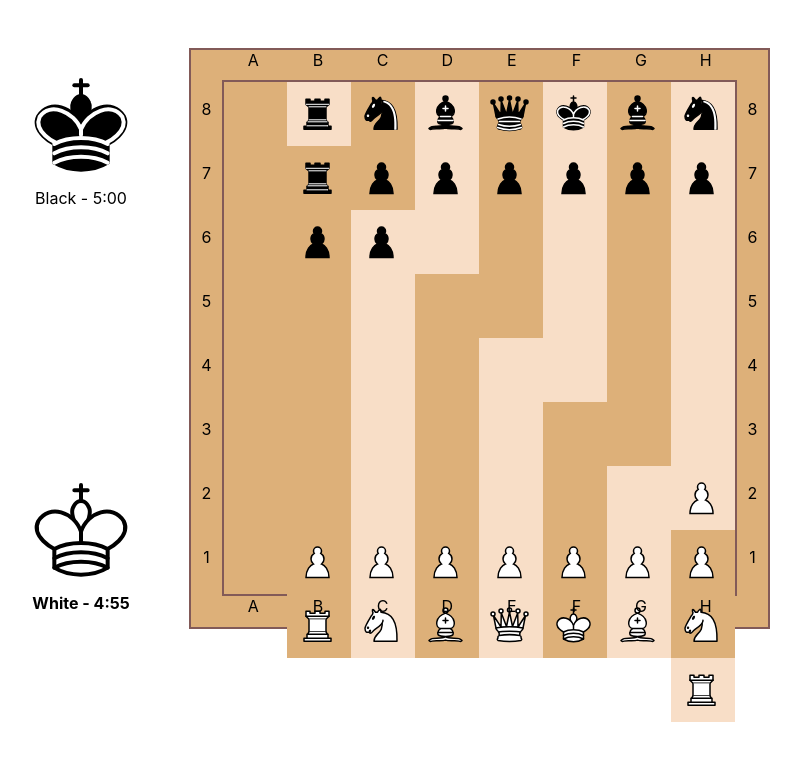
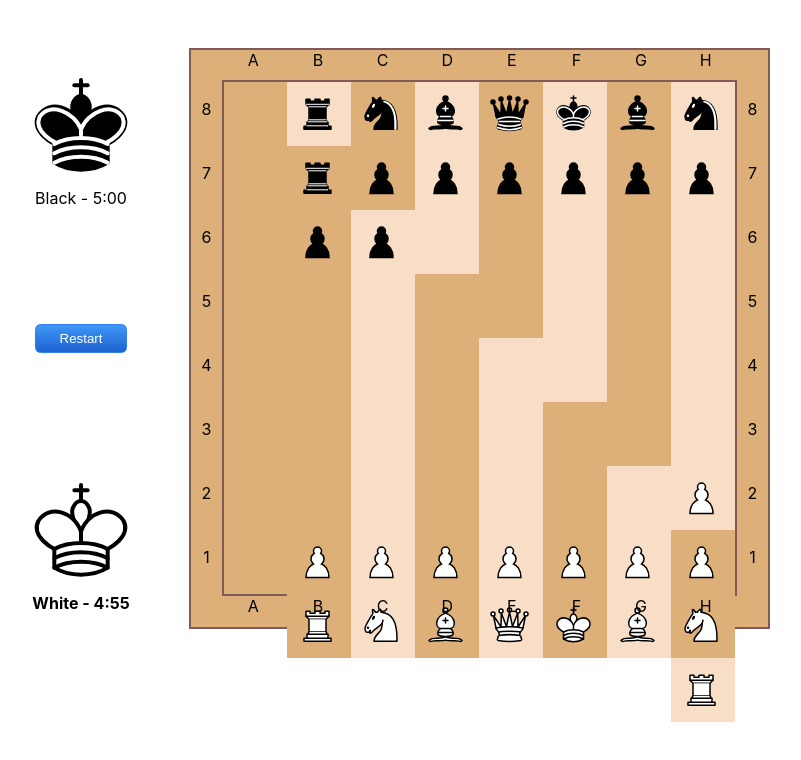
Before and after one commit to OlAndrey/React-Chess, a React (Create React App) app: page / in a window 1280 px wide. Shown: the top 760 px of the page, without its empty margins (11-812 px from the left). Built offline with nearby package versions, Linux system fonts and the light colour scheme.

Commit message:
chore(App): added the ability to restart the game

```diff
--- a/src/App.tsx
+++ b/src/App.tsx
@@ -1,3 +1,4 @@
+/* eslint-disable react-hooks/exhaustive-deps */
 import { useEffect, useState } from 'react'
 import BoardComponent from './Components/BoardComponent'
 import InfoGame from './Components/InfoGame'
@@ -6,20 +7,16 @@ import { Player } from './models/Player'
 
 function App() {
   const [board, setBoard] = useState<Board | null>(null)
-  const [whitePlayer, setWhitePlayer] = useState<Player>(new Player('white'))
-  const [blackPlayer, setBlackPlayer] = useState<Player>(new Player('black'))
+  const [whitePlayer] = useState<Player>(new Player('white'))
+  const [blackPlayer] = useState<Player>(new Player('black'))
   const [currentPlayer, setCurrentPlayer] = useState<Player | null>(null)
 
   const restart = () => {
-    const newWhitePlayer = new Player('white')
-    setCurrentPlayer(newWhitePlayer)
-    setWhitePlayer(newWhitePlayer)
-    setBlackPlayer(new Player('black'))
+    setCurrentPlayer(whitePlayer)
     const newBoard = new Board()
     newBoard.fill()
     newBoard.getFigures()
     setBoard(newBoard)
-    return newBoard
   }
 
   const changePlayer = () => {
@@ -36,12 +33,11 @@ function App() {
       board.checkCapture(currentPlayer.color)
       setBoard(board.copyBoard())
     }
-    // eslint-disable-next-line react-hooks/exhaustive-deps
   }, [currentPlayer])
 
   return (
     <div className='app'>
-      <InfoGame player={currentPlayer} time={300} />
+      <InfoGame player={currentPlayer} handler={restart} time={300} />
       <BoardComponent
         board={board}
         setBoard={setBoard}
--- a/src/Components/InfoGame.tsx
+++ b/src/Components/InfoGame.tsx
@@ -7,9 +7,10 @@ import blackPlayerIcon from '../Icons/Black_King.svg'
 interface IInfoGameProps {
   time: number
   player: Player | null
+  handler: () => void
 }
 
-const InfoGame: FC<IInfoGameProps> = ({ player, time }) => {
+const InfoGame: FC<IInfoGameProps> = ({ player, time, handler }) => {
   const [blackTime, setBlackTime] = useState(time)
   const [whiteTime, setWhiteTime] = useState(time)
   const timer = useRef<ReturnType<typeof setInterval> | null>(null)
@@ -45,6 +46,13 @@ const InfoGame: FC<IInfoGameProps> = ({ player, time }) => {
   return (
     <div className="info">
       <PlayerInfo color="black" isActive={player?.color === 'black'} time={blackTime} />
+
+      <div>
+        <button className="button" onClick={handler}>
+          Restart
+        </button>
+      </div>
+
       <PlayerInfo color="white" isActive={player?.color === 'white'} time={whiteTime} />
     </div>
   )
--- a/src/styles/app.css
+++ b/src/styles/app.css
@@ -9,6 +9,25 @@
     flex-direction: column;
     justify-content: space-between;
     align-items: center;
+}
+
+.button {
+	display: inline-block;
+	background: linear-gradient(to bottom, #3d94f6 5%, #1e62d0 100%);
+	border-radius: .4em;
+	border: 1px solid #337fed;
+	cursor: pointer;
+	color: #ffffff;
+	padding: 6px 24px;
+	text-decoration: none;
+}
+.button:hover {
+	background: linear-gradient(to bottom, #1e62d0 5%, #3d94f6 100%);
+	background-color: #1e62d0;
+}
+.button:active {
+	position: relative;
+	top: 1px;
 }
 
 .player{
```
